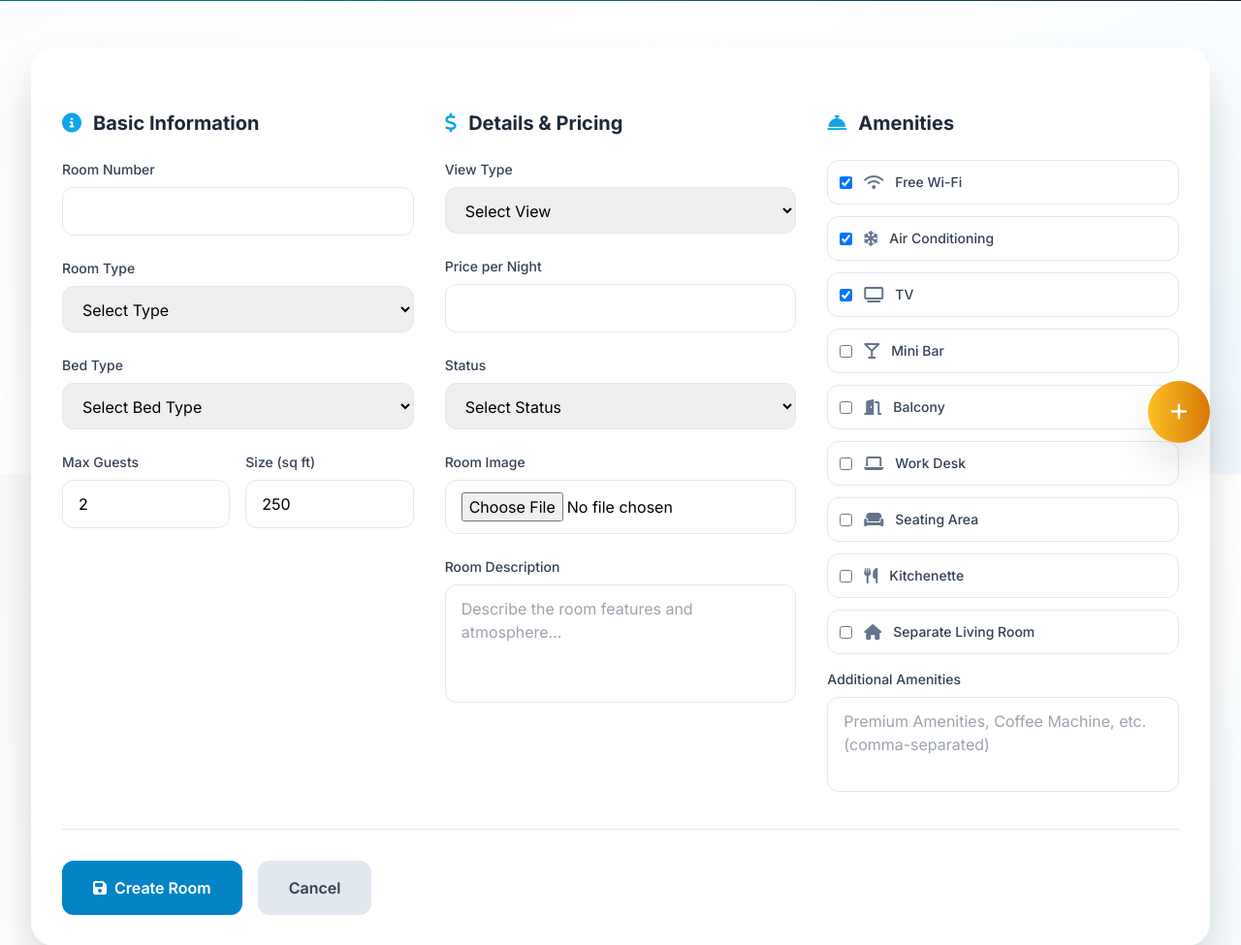
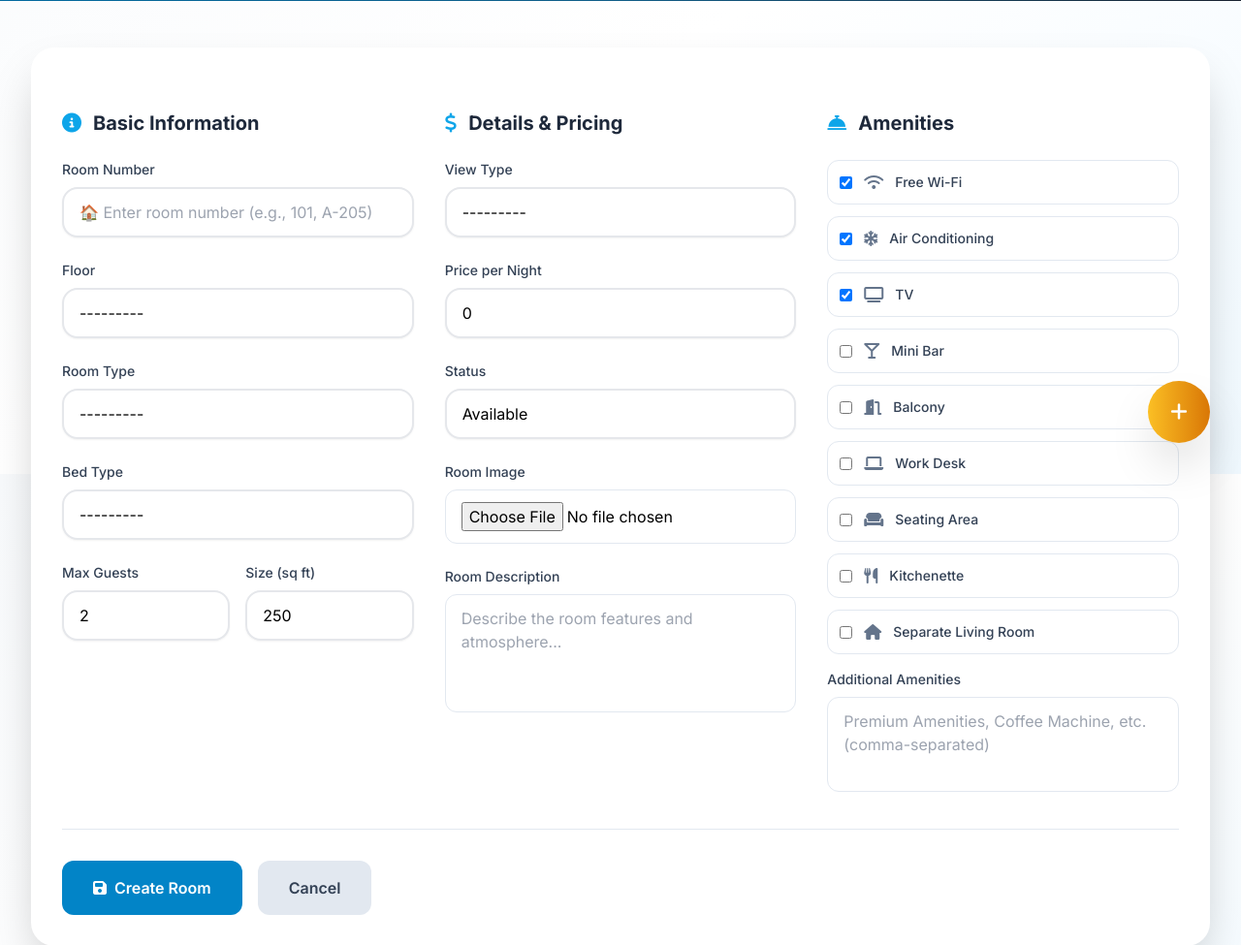
Before and after one commit to Momin9/hotel_management, a Django app: page /hotels/hotels/1/rooms/create/ in a window 1280 px wide. Shown: the part 311-1286 px from the top of the page at 97% size. Run offline with Django 4.2, Linux system fonts and the light colour scheme; a user stored in the database is signed in; tables that the repository leaves empty hold one stand-in row (values such as "Sample post"); grey boxes marked "Sample" are stand-in pictures; data that the repository does not hold is empty; parts of the project's set-up code (start-up, migrations or seed data) failed here and were passed over; some libraries are stand-ins or nearby versions.

Commit message:
feat: Enhanced room form UI with beautiful styling and floor field
- Added floor field to room creation and editing forms
- Updated form widgets with modern, beautiful styling including:
  - Rounded corners (rounded-2xl)
  - Enhanced focus states with blue ring effects
  - Smooth transitions and hover effects
  - Shadow effects for depth
  - Emoji placeholders for better UX
  - Improved file input styling
- Fixed floor assignment functionality in room forms
- Enhanced form field appearance with consistent luxury design

```diff
--- a/hotels/forms.py
+++ b/hotels/forms.py
@@ -15,19 +15,54 @@ class RoomForm(forms.ModelForm):
             'amenities', 'additional_amenities', 'description', 'image'
         ]
         widgets = {
-            'room_number': forms.TextInput(attrs={'class': 'form-control'}),
-            'max_guests': forms.NumberInput(attrs={'class': 'form-control'}),
-            'room_size': forms.NumberInput(attrs={'class': 'form-control'}),
-            'price': forms.NumberInput(attrs={'class': 'form-control', 'step': '0.01'}),
-            'view_type': forms.Select(attrs={'class': 'form-select'}),
-            'status': forms.Select(attrs={'class': 'form-select'}),
-            'floor': forms.Select(attrs={'class': 'form-select'}),
-            'room_type': forms.Select(attrs={'class': 'form-select'}),
-            'bed_type': forms.Select(attrs={'class': 'form-select'}),
-            'amenities': forms.CheckboxSelectMultiple(),
-            'additional_amenities': forms.Textarea(attrs={'class': 'form-control', 'rows': 3}),
-            'description': forms.Textarea(attrs={'class': 'form-control', 'rows': 4}),
-            'image': forms.FileInput(attrs={'class': 'form-control'}),
+            'room_number': forms.TextInput(attrs={
+                'class': 'w-full px-4 py-3 border-2 border-gray-200 rounded-2xl focus:ring-4 focus:ring-blue-100 focus:border-blue-500 transition-all duration-300 shadow-sm hover:shadow-md bg-white',
+                'placeholder': '🏠 Enter room number (e.g., 101, A-205)'
+            }),
+            'max_guests': forms.NumberInput(attrs={
+                'class': 'w-full px-4 py-3 border-2 border-gray-200 rounded-2xl focus:ring-4 focus:ring-blue-100 focus:border-blue-500 transition-all duration-300 shadow-sm hover:shadow-md bg-white',
+                'min': '1', 'max': '10', 'placeholder': '👥 Maximum guests'
+            }),
+            'room_size': forms.NumberInput(attrs={
+                'class': 'w-full px-4 py-3 border-2 border-gray-200 rounded-2xl focus:ring-4 focus:ring-blue-100 focus:border-blue-500 transition-all duration-300 shadow-sm hover:shadow-md bg-white',
+                'min': '100', 'placeholder': '📐 Room size in sq ft'
+            }),
+            'price': forms.NumberInput(attrs={
+                'class': 'w-full px-4 py-3 border-2 border-gray-200 rounded-2xl focus:ring-4 focus:ring-blue-100 focus:border-blue-500 transition-all duration-300 shadow-sm hover:shadow-md bg-white',
+                'step': '0.01', 'min': '0', 'placeholder': '💰 Price per night'
+            }),
+            'view_type': forms.Select(attrs={
+                'class': 'w-full px-4 py-3 border-2 border-gray-200 rounded-2xl focus:ring-4 focus:ring-blue-100 focus:border-blue-500 transition-all duration-300 shadow-sm hover:shadow-md bg-white appearance-none cursor-pointer'
+            }),
+            'status': forms.Select(attrs={
+                'class': 'w-full px-4 py-3 border-2 border-gray-200 rounded-2xl focus:ring-4 focus:ring-blue-100 focus:border-blue-500 transition-all duration-300 shadow-sm hover:shadow-md bg-white appearance-none cursor-pointer'
+            }),
+            'floor': forms.Select(attrs={
+                'class': 'w-full px-4 py-3 border-2 border-gray-200 rounded-2xl focus:ring-4 focus:ring-blue-100 focus:border-blue-500 transition-all duration-300 shadow-sm hover:shadow-md bg-white appearance-none cursor-pointer'
+            }),
+            'room_type': forms.Select(attrs={
+                'class': 'w-full px-4 py-3 border-2 border-gray-200 rounded-2xl focus:ring-4 focus:ring-blue-100 focus:border-blue-500 transition-all duration-300 shadow-sm hover:shadow-md bg-white appearance-none cursor-pointer'
+            }),
+            'bed_type': forms.Select(attrs={
+                'class': 'w-full px-4 py-3 border-2 border-gray-200 rounded-2xl focus:ring-4 focus:ring-blue-100 focus:border-blue-500 transition-all duration-300 shadow-sm hover:shadow-md bg-white appearance-none cursor-pointer'
+            }),
+            'amenities': forms.CheckboxSelectMultiple(attrs={
+                'class': 'grid grid-cols-2 gap-3'
+            }),
+            'additional_amenities': forms.Textarea(attrs={
+                'class': 'w-full px-4 py-3 border-2 border-gray-200 rounded-2xl focus:ring-4 focus:ring-blue-100 focus:border-blue-500 transition-all duration-300 shadow-sm hover:shadow-md bg-white resize-none',
+                'rows': 3,
+                'placeholder': '✨ Premium Amenities, Coffee Machine, etc. (comma-separated)'
+            }),
+            'description': forms.Textarea(attrs={
+                'class': 'w-full px-4 py-3 border-2 border-gray-200 rounded-2xl focus:ring-4 focus:ring-blue-100 focus:border-blue-500 transition-all duration-300 shadow-sm hover:shadow-md bg-white resize-none',
+                'rows': 4,
+                'placeholder': '📝 Describe the room features, atmosphere, and unique selling points...'
+            }),
+            'image': forms.FileInput(attrs={
+                'class': 'w-full px-4 py-3 border-2 border-dashed border-gray-300 rounded-2xl focus:ring-4 focus:ring-blue-100 focus:border-blue-500 transition-all duration-300 shadow-sm hover:shadow-md bg-gray-50 hover:bg-blue-50 cursor-pointer file:mr-4 file:py-2 file:px-4 file:rounded-full file:border-0 file:text-sm file:font-semibold file:bg-blue-50 file:text-blue-700 hover:file:bg-blue-100',
+                'accept': 'image/*'
+            }),
         }
 
     def __init__(self, *args, **kwargs):
--- a/templates/hotels/room_form_enhanced.html
+++ b/templates/hotels/room_form_enhanced.html
@@ -19,56 +19,52 @@
                     </h3>
 
                     <div>
-                        <label for="room_number" class="block text-sm font-medium text-luxury-700 mb-2">Room Number</label>
-                        <input type="text" name="room_number" id="room_number"
-                               value="{% if room %}{{ room.room_number }}{% endif %}"
-                               class="w-full px-4 py-3 border border-luxury-200 rounded-xl focus:ring-2 focus:ring-royal-500 focus:border-transparent"
-                               required>
+                        <label for="{{ form.room_number.id_for_label }}" class="block text-sm font-medium text-luxury-700 mb-2">Room Number</label>
+                        {{ form.room_number }}
+                        {% if form.room_number.errors %}
+                            <div class="text-red-600 text-sm mt-1">{{ form.room_number.errors }}</div>
+                        {% endif %}
                     </div>
 
                     <div>
-                        <label for="type" class="block text-sm font-medium text-luxury-700 mb-2">Room Type</label>
-                        <select name="type" id="type"
-                                class="w-full px-4 py-3 border border-luxury-200 rounded-xl focus:ring-2 focus:ring-royal-500 focus:border-transparent"
-                                required>
-                            <option value="">Select Type</option>
-                            <option value="Standard" {% if room and room.type == 'Standard' %}selected{% endif %}>Standard Room</option>
-                            <option value="Deluxe" {% if room and room.type == 'Deluxe' %}selected{% endif %}>Deluxe Room</option>
-                            <option value="Superior" {% if room and room.type == 'Superior' %}selected{% endif %}>Superior Room</option>
-                            <option value="Executive" {% if room and room.type == 'Executive' %}selected{% endif %}>Executive Suite</option>
-                            <option value="Presidential" {% if room and room.type == 'Presidential' %}selected{% endif %}>Presidential Suite</option>
-                        </select>
+                        <label for="{{ form.floor.id_for_label }}" class="block text-sm font-medium text-luxury-700 mb-2">Floor</label>
+                        {{ form.floor }}
+                        {% if form.floor.errors %}
+                            <div class="text-red-600 text-sm mt-1">{{ form.floor.errors }}</div>
+                        {% endif %}
                     </div>
 
                     <div>
-                        <label for="bed_type" class="block text-sm font-medium text-luxury-700 mb-2">Bed Type</label>
-                        <select name="bed_type" id="bed_type"
-                                class="w-full px-4 py-3 border border-luxury-200 rounded-xl focus:ring-2 focus:ring-royal-500 focus:border-transparent"
-                                required>
-                            <option value="">Select Bed Type</option>
-                            <option value="King" {% if room and room.bed_type == 'King' %}selected{% endif %}>King Size Bed</option>
-                            <option value="Queen" {% if room and room.bed_type == 'Queen' %}selected{% endif %}>Queen Size Bed</option>
-                            <option value="Double" {% if room and room.bed_type == 'Double' %}selected{% endif %}>Double Bed</option>
-                            <option value="Twin" {% if room and room.bed_type == 'Twin' %}selected{% endif %}>Twin Beds</option>
-                            <option value="Single" {% if room and room.bed_type == 'Single' %}selected{% endif %}>Single Bed</option>
-                        </select>
+                        <label for="{{ form.room_type.id_for_label }}" class="block text-sm font-medium text-luxury-700 mb-2">Room Type</label>
+                        {{ form.room_type }}
+                        {% if form.room_type.errors %}
+                            <div class="text-red-600 text-sm mt-1">{{ form.room_type.errors }}</div>
+                        {% endif %}
+                    </div>
+
+                    <div>
+                        <label for="{{ form.bed_type.id_for_label }}" class="block text-sm font-medium text-luxury-700 mb-2">Bed Type</label>
+                        {{ form.bed_type }}
+                        {% if form.bed_type.errors %}
+                            <div class="text-red-600 text-sm mt-1">{{ form.bed_type.errors }}</div>
+                        {% endif %}
                     </div>
 
                     <div class="grid grid-cols-2 gap-4">
                         <div>
-                            <label for="max_guests" class="block text-sm font-medium text-luxury-700 mb-2">Max Guests</label>
-                            <input type="number" name="max_guests" id="max_guests" min="1" max="10"
-                                   value="{% if room %}{{ room.max_guests }}{% else %}2{% endif %}"
-                                   class="w-full px-4 py-3 border border-luxury-200 rounded-xl focus:ring-2 focus:ring-royal-500 focus:border-transparent"
-                                   required>
+                            <label for="{{ form.max_guests.id_for_label }}" class="block text-sm font-medium text-luxury-700 mb-2">Max Guests</label>
+                            {{ form.max_guests }}
+                            {% if form.max_guests.errors %}
+                                <div class="text-red-600 text-sm mt-1">{{ form.max_guests.errors }}</div>
+                            {% endif %}
                         </div>
 
                         <div>
-                            <label for="room_size" class="block text-sm font-medium text-luxury-700 mb-2">Size (sq ft)</label>
-                            <input type="number" name="room_size" id="room_size" min="100"
-                                   value="{% if room %}{{ room.room_size }}{% else %}250{% endif %}"
-                                   class="w-full px-4 py-3 border border-luxury-200 rounded-xl focus:ring-2 focus:ring-royal-500 focus:border-transparent"
-                                   required>
+                            <label for="{{ form.room_size.id_for_label }}" class="block text-sm font-medium text-luxury-700 mb-2">Size (sq ft)</label>
+                            {{ form.room_size }}
+                            {% if form.room_size.errors %}
+                                <div class="text-red-600 text-sm mt-1">{{ form.room_size.errors }}</div>
+                            {% endif %}
                         </div>
                     </div>
                 </div>
@@ -81,41 +77,27 @@
                     </h3>
 
                     <div>
-                        <label for="view_type" class="block text-sm font-medium text-luxury-700 mb-2">View Type</label>
-                        <select name="view_type" id="view_type"
-                                class="w-full px-4 py-3 border border-luxury-200 rounded-xl focus:ring-2 focus:ring-royal-500 focus:border-transparent">
-                            <option value="">Select View</option>
-                            <option value="City" {% if room and room.view_type == 'City' %}selected{% endif %}>City View</option>
-                            <option value="Garden" {% if room and room.view_type == 'Garden' %}selected{% endif %}>Garden View</option>
-                            <option value="Ocean" {% if room and room.view_type == 'Ocean' %}selected{% endif %}>Ocean View</option>
-                            <option value="Mountain" {% if room and room.view_type == 'Mountain' %}selected{% endif %}>Mountain View</option>
-                            <option value="Pool" {% if room and room.view_type == 'Pool' %}selected{% endif %}>Pool View</option>
-                            <option value="Courtyard" {% if room and room.view_type == 'Courtyard' %}selected{% endif %}>Courtyard View</option>
-                        </select>
+                        <label for="{{ form.view_type.id_for_label }}" class="block text-sm font-medium text-luxury-700 mb-2">View Type</label>
+                        {{ form.view_type }}
+                        {% if form.view_type.errors %}
+                            <div class="text-red-600 text-sm mt-1">{{ form.view_type.errors }}</div>
+                        {% endif %}
                     </div>
 
                     <div>
-                        <label for="price" class="block text-sm font-medium text-luxury-700 mb-2">Price per Night</label>
-                        <input type="number" name="price" id="price" step="0.01" min="0"
-                               value="{% if room %}{{ room.price }}{% endif %}"
-                               class="w-full px-4 py-3 border border-luxury-200 rounded-xl focus:ring-2 focus:ring-royal-500 focus:border-transparent"
-                               required>
+                        <label for="{{ form.price.id_for_label }}" class="block text-sm font-medium text-luxury-700 mb-2">Price per Night</label>
+                        {{ form.price }}
+                        {% if form.price.errors %}
+                            <div class="text-red-600 text-sm mt-1">{{ form.price.errors }}</div>
+                        {% endif %}
                     </div>
 
                     <div>
-                        <label for="status" class="block text-sm font-medium text-luxury-700 mb-2">Status</label>
-                        <select name="status" id="status"
-                                class="w-full px-4 py-3 border border-luxury-200 rounded-xl focus:ring-2 focus:ring-royal-500 focus:border-transparent"
-                                required>
-                            <option value="">Select Status</option>
-                            <option value="Available" {% if room and room.status == 'Available' %}selected{% endif %}>Available</option>
-                            <option value="Occupied" {% if room and room.status == 'Occupied' %}selected{% endif %}>Occupied</option>
-                            <option value="Reserved" {% if room and room.status == 'Reserved' %}selected{% endif %}>Reserved</option>
-                            <option value="Dirty" {% if room and room.status == 'Dirty' %}selected{% endif %}>Dirty</option>
-                            <option value="Cleaning" {% if room and room.status == 'Cleaning' %}selected{% endif %}>Cleaning</option>
-                            <option value="Maintenance" {% if room and room.status == 'Maintenance' %}selected{% endif %}>Maintenance</option>
-                            <option value="Blocked" {% if room and room.status == 'Blocked' %}selected{% endif %}>Blocked</option>
-                        </select>
+                        <label for="{{ form.status.id_for_label }}" class="block text-sm font-medium text-luxury-700 mb-2">Status</label>
+                        {{ form.status }}
+                        {% if form.status.errors %}
+                            <div class="text-red-600 text-sm mt-1">{{ form.status.errors }}</div>
+                        {% endif %}
                     </div>
 
                     <div>
```
